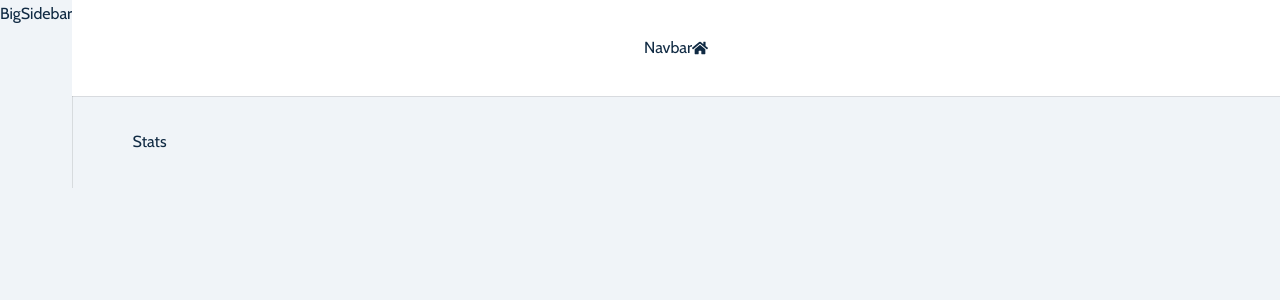
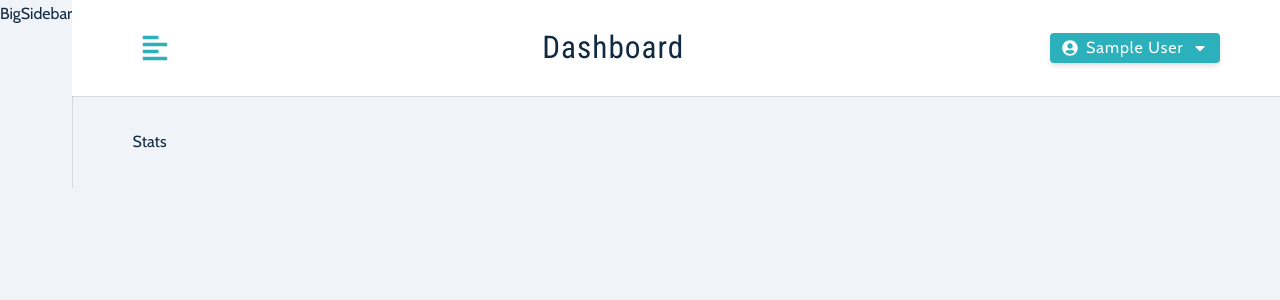
Before and after one commit to kedar1998/Jobs, a React (Vite) app in the folder client/: page / in a window 1280 px wide. Shown: the top 300 px of the page. Built offline with nearby package versions, Linux system fonts and the light colour scheme; sample sign-in values are in the browser's storage.

Commit message:
add navbar and its functionality (logout,toggleSidebar)

```diff
--- a/client/src/components/Navbar.jsx
+++ b/client/src/components/Navbar.jsx
@@ -1,12 +1,34 @@
-import React from 'react'
+import React, {useState} from 'react'
 import Wrapper from '../assets/wrappers/Navbar'
-import {FaHome} from 'react-icons/fa'
+import {FaAlignLeft, FaUserCircle, FaCaretDown} from 'react-icons/fa'
+import {useAppContext} from '../context/appContext'
+import Logo from './Logo'
 
 const Navbar = () => {
+
+    const {toggleSidebar, logoutUser, user} = useAppContext()
+
+    const [showLogout, setShowLogout] = useState(false)
+
   return (
     <Wrapper>
-        Navbar
-        <FaHome />
+        <div className='nav-center'>
+            <button type='button' className='toggle-btn' onClick={toggleSidebar}><FaAlignLeft /></button>
+            <div>
+                <Logo />
+                <h3 className='logo-text'>Dashboard</h3>
+            </div>
+            <div className='btn-container'>
+                <button type='button' className='btn' onClick={() => setShowLogout(!showLogout)}>
+                    <FaUserCircle />
+                    {user?.name}
+                    <FaCaretDown />
+                </button>
+                <div className={showLogout ? 'dropdown show-dropdown' : 'dropdown'}>
+                    <button type='button' className='dropdown-btn' onClick={logoutUser}>Logout</button>
+                </div>
+            </div>
+        </div>
     </Wrapper>
   )
 }
--- a/client/src/context/actions.js
+++ b/client/src/context/actions.js
@@ -8,3 +8,7 @@
 export const LOGIN_USER_BEGIN = "LOGIN_USER_BEGIN"
 export const LOGIN_USER_SUCCESS = "LOGIN_USER_SUCCESS"
 export const LOGIN_USER_ERROR = "LOGIN_USER_ERROR"
+
+export const TOGGLE_SIDEBAR = "TOGGLE_SIDEBAR"
+
+export const LOGOUT_USER = "LOGOUT_USER"
--- a/client/src/context/appContext.jsx
+++ b/client/src/context/appContext.jsx
@@ -1,6 +1,6 @@
 import React, {createContext, useReducer, useContext} from 'react'
 import reducer from './reducer'
-import {DISPLAY_ALERT, CLEAR_ALERT, REGISTER_USER_BEGIN, REGISTER_USER_SUCCESS, REGISTER_USER_ERROR, LOGIN_USER_BEGIN, LOGIN_USER_SUCCESS, LOGIN_USER_ERROR} from './actions'
+import {DISPLAY_ALERT, CLEAR_ALERT, REGISTER_USER_BEGIN, REGISTER_USER_SUCCESS, REGISTER_USER_ERROR, LOGIN_USER_BEGIN, LOGIN_USER_SUCCESS, LOGIN_USER_ERROR, TOGGLE_SIDEBAR, LOGOUT_USER} from './actions'
 import axios from 'axios'
 
 const token = localStorage.getItem('token')
@@ -16,6 +16,7 @@
     token: token,
     userLocation: location || '',
     jobLocation: location || '',
+    showSidebar: false,
 }
 
 const AppContext = createContext()
@@ -41,7 +42,7 @@
     localStorage.setItem('location', location)
   }
 
-  const removeUserToLocalStorage = ({user,token,location}) =>{
+  const removeUserFromLocalStorage = () =>{
     localStorage.removeItem('user')
     localStorage.removeItem('token')
     localStorage.removeItem('location')
@@ -76,7 +77,16 @@
     clearAlert()
   }
 
-  return <AppContext.Provider value={{...state, displayAlert, registerUser, loginUser}}>
+  const toggleSidebar = () =>{
+    dispatch({type: TOGGLE_SIDEBAR})
+  }
+
+  const logoutUser = () =>{
+    dispatch({type: LOGOUT_USER})
+    removeUserFromLocalStorage()
+  }
+
+  return <AppContext.Provider value={{...state, displayAlert, registerUser, loginUser, toggleSidebar, logoutUser}}>
     {children}
   </AppContext.Provider>
 }
@@ -85,4 +95,4 @@
   return useContext(AppContext)
 }
 
-export  {AppProvider}
+export  {AppProvider, initialState}
--- a/client/src/context/reducer.js
+++ b/client/src/context/reducer.js
@@ -1,5 +1,6 @@
 import React from 'react'
-import {DISPLAY_ALERT, CLEAR_ALERT, REGISTER_USER_BEGIN, REGISTER_USER_SUCCESS, REGISTER_USER_ERROR, LOGIN_USER_BEGIN, LOGIN_USER_SUCCESS, LOGIN_USER_ERROR} from './actions'
+import {DISPLAY_ALERT, CLEAR_ALERT, REGISTER_USER_BEGIN, REGISTER_USER_SUCCESS, REGISTER_USER_ERROR, LOGIN_USER_BEGIN, LOGIN_USER_SUCCESS, LOGIN_USER_ERROR, TOGGLE_SIDEBAR, LOGOUT_USER} from './actions'
+import { initialState } from './appContext'
 
 const reducer = (state, action) => {
 
@@ -35,6 +36,14 @@
         return {...state, isLoading: false, showAlert: true, alertText: action.payload.msg, alertType: "danger"}
     }
 
+    if(action.type === TOGGLE_SIDEBAR){
+        return {...state, showSidebar: !state.showSidebar}
+    }
+
+    if(action.type === LOGOUT_USER){
+        return {...initialState, suser: null, token: null, userLocation: null, jobLocation: null}
+    }
+
     return state
     throw new Error(`no such action : ${action.type}`)
 }
```
